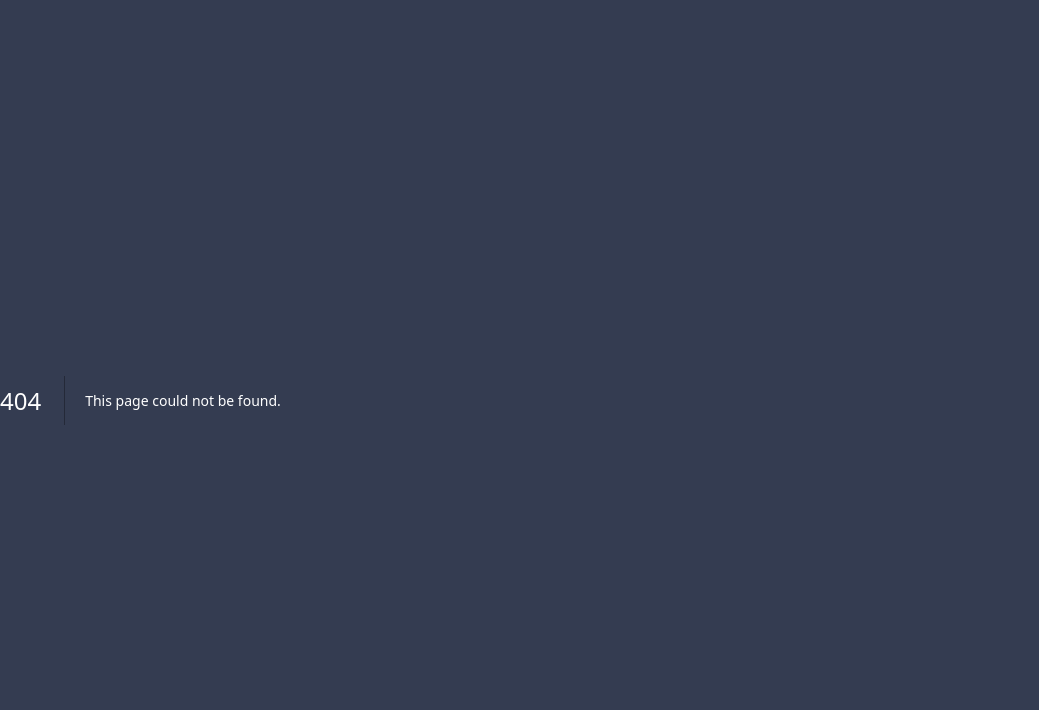
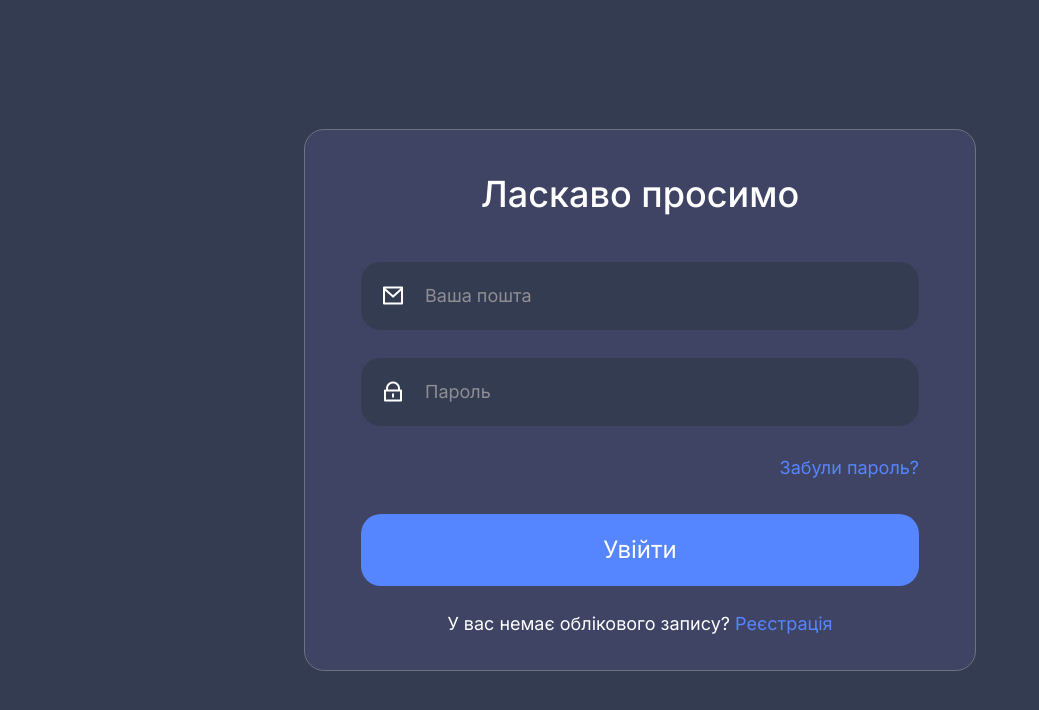
Before and after one commit to ViktorShevchenko/online-chat, a Next.js app: page /sign-in in a window 1280 px wide. Before the commit this address had no page. Shown: the top 710 px of the page, without its empty margins (0-1039 px from the left). Built offline with nearby package versions, Linux system fonts and the light colour scheme.

Commit message:
fix: create sign-in page

```diff
--- /dev/null
+++ b/pages/sign-in.tsx
@@ -0,0 +1,40 @@
+import Button from "@/components/shared/buttons/Button/Button";
+import Heading from "@/components/shared/typography/Heading/Heading";
+import Icon from "@/components/shared/Icon/Icon";
+import Input from "@/components/shared/forms/Input/Input";
+import Layout from "@/components/shared/layout/Layout";
+import Link from "next/link";
+
+const SignIn = () => {
+  return (
+    <Layout className="flex flex-col">
+      <form className="w-full px-14 pt-11 pb-8 rounded-3xl max-w-2xl m-auto mx-auto bg-slate-600 border border-gray-500">
+        <Heading>Ласкаво просимо</Heading>
+
+        <Input type="email" name="email" placeholder="Ваша пошта" icon="mail" />
+
+        <Input
+          type="password"
+          name="password"
+          placeholder="Пароль"
+          icon="lock"
+        />
+
+        <p className="text-lg text-right pb-8">
+          <Link href="#">Забули пароль?</Link>
+        </p>
+
+        <Button type="submit">Увійти</Button>
+
+        <p className="text-lg text-center">
+          У вас немає облікового запису?
+          <Link href="#">
+            <span> </span>Реєстрація
+          </Link>
+        </p>
+      </form>
+    </Layout>
+  );
+};
+
+export default SignIn;
```
